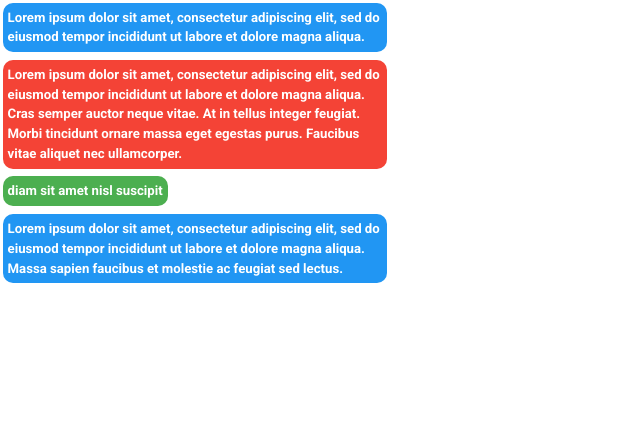
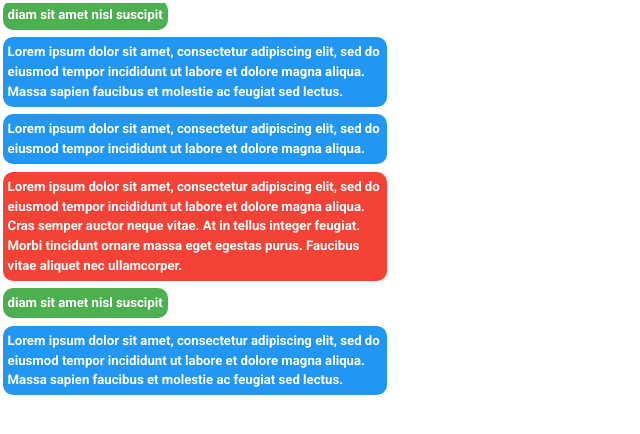
Before and after one commit to KungRaseri/r, a Vue app in the folder src/UI/: page /#/ in a window 1280 px wide. Shown: the top 434 px of the page, without its empty margins (0-640 px from the left). Built offline with nearby package versions, Linux system fonts and the light colour scheme.

Commit message:
Added automatic scrolling

```diff
--- a/src/UI/src/components/MessageBox/Bubble.vue
+++ b/src/UI/src/components/MessageBox/Bubble.vue
@@ -20,11 +20,6 @@
     export default class Bubble extends Vue {
         @Prop(String) private ColorFill: string = this.getColorFill;
         @Prop(String) private MessageText: string = this.getMessageText;
-
-        mounted() {
-            console.log(this.getColorFill);
-            console.log(this.getMessageText);
-        }
 
         get getColorFill() {
             return this.ColorFill;
--- a/src/UI/src/components/MessageBox/Main.vue
+++ b/src/UI/src/components/MessageBox/Main.vue
@@ -3,8 +3,8 @@
         class="message"
     >
         <v-row
-            v-for="item in getHistory"
-            :key="item.color"
+            v-for="(item, index) in getHistory"
+            :key="index"
         >
             <Bubble
                 :ColorFill="item.color"
@@ -30,6 +30,20 @@
             this.getHistory = { color: "red", message: "Lorem ipsum dolor sit amet, consectetur adipiscing elit, sed do eiusmod tempor incididunt ut labore et dolore magna aliqua. Cras semper auctor neque vitae. At in tellus integer feugiat. Morbi tincidunt ornare massa eget egestas purus. Faucibus vitae aliquet nec ullamcorper." };
             this.getHistory = { color: "green", message: "diam sit amet nisl suscipit" }
             this.getHistory = { color: "blue", message: "Lorem ipsum dolor sit amet, consectetur adipiscing elit, sed do eiusmod tempor incididunt ut labore et dolore magna aliqua. Massa sapien faucibus et molestie ac feugiat sed lectus." }
+
+            this.getHistory = { color: "blue", message: "Lorem ipsum dolor sit amet, consectetur adipiscing elit, sed do eiusmod tempor incididunt ut labore et dolore magna aliqua." };
+            this.getHistory = { color: "red", message: "Lorem ipsum dolor sit amet, consectetur adipiscing elit, sed do eiusmod tempor incididunt ut labore et dolore magna aliqua. Cras semper auctor neque vitae. At in tellus integer feugiat. Morbi tincidunt ornare massa eget egestas purus. Faucibus vitae aliquet nec ullamcorper." };
+            this.getHistory = { color: "green", message: "diam sit amet nisl suscipit" }
+            this.getHistory = { color: "blue", message: "Lorem ipsum dolor sit amet, consectetur adipiscing elit, sed do eiusmod tempor incididunt ut labore et dolore magna aliqua. Massa sapien faucibus et molestie ac feugiat sed lectus." }
+
+            this.getHistory = { color: "blue", message: "Lorem ipsum dolor sit amet, consectetur adipiscing elit, sed do eiusmod tempor incididunt ut labore et dolore magna aliqua." };
+            this.getHistory = { color: "red", message: "Lorem ipsum dolor sit amet, consectetur adipiscing elit, sed do eiusmod tempor incididunt ut labore et dolore magna aliqua. Cras semper auctor neque vitae. At in tellus integer feugiat. Morbi tincidunt ornare massa eget egestas purus. Faucibus vitae aliquet nec ullamcorper." };
+            this.getHistory = { color: "green", message: "diam sit amet nisl suscipit" }
+            this.getHistory = { color: "blue", message: "Lorem ipsum dolor sit amet, consectetur adipiscing elit, sed do eiusmod tempor incididunt ut labore et dolore magna aliqua. Massa sapien faucibus et molestie ac feugiat sed lectus." }
+        }
+
+        updated() {
+            this.$el.scrollTop = this.$el.scrollHeight;
         }
 
         get getHistory() {
@@ -44,9 +58,10 @@
 
 <style scoped>
     .message {
+        overflow: scroll;
         margin-top: 0.2%;
         margin-left: 0.2%;
-        height: 50%;
+        height: 50vh;
         width: 30%
     }
 </style>
```
